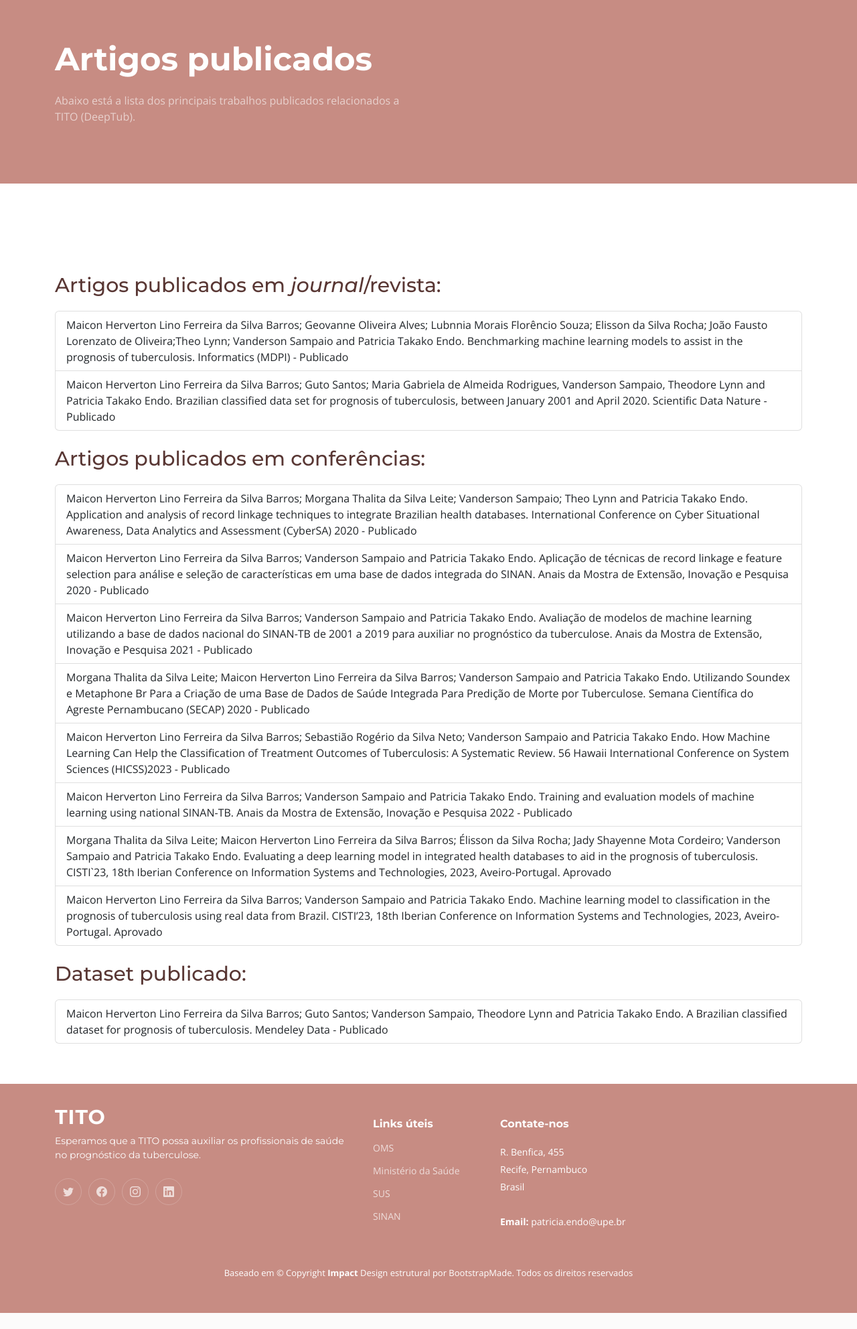
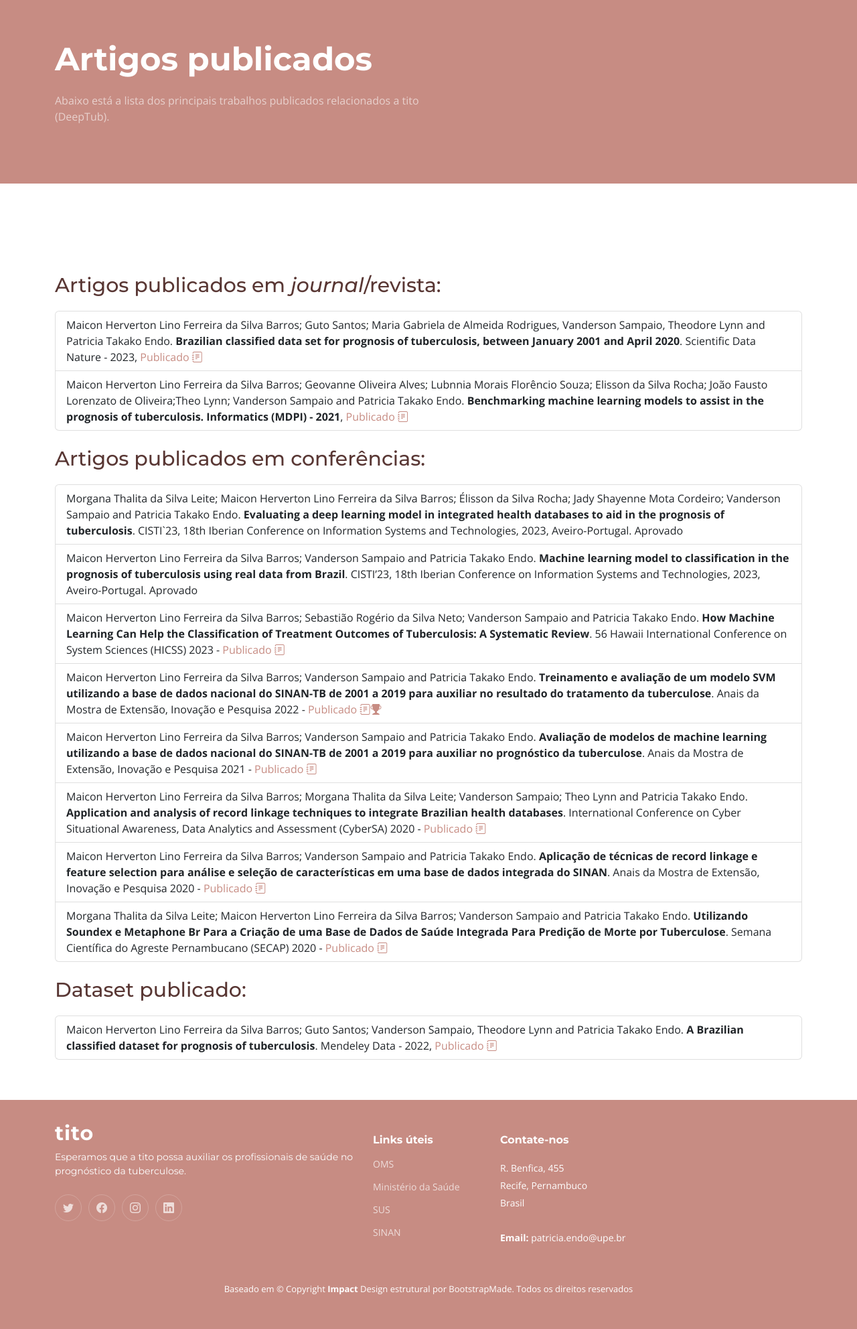
Before and after one commit to maiconlino/deeptubplusplus, a Flask app: page /artigospublicados in a window 1280 px wide. Shown: the part 130-2114 px from the top of the page at 67% size. Before the commit the page ends 2090 px from the top, so only its background shows below. Run offline with Flask 3, Linux system fonts and the light colour scheme; parts of the project's set-up code (start-up, migrations or seed data) failed here and were passed over; some libraries are stand-ins or nearby versions.

Commit message:
Alterações finais da versão protótipo funcional

```diff
--- a/templates/artigospublicados.html
+++ b/templates/artigospublicados.html
@@ -5,7 +5,7 @@
   <meta charset="utf-8">
   <meta content="width=device-width, initial-scale=1.0" name="viewport">
 
-  <title>TITO - Tuberculosis Intelligent TechnolOgy</title>
+  <title>tito - Tuberculosis Intelligent TechnolOgy</title>
   <meta content="" name="description">
   <meta content="" name="keywords">
   <!-- Favicons -->
@@ -101,7 +101,7 @@
       <div class="row gy-5" data-aos="fade-in">
         <div class="col-lg-6 order-2 order-lg-1 d-flex flex-column justify-content-center text-center text-lg-start">
           <h2><span>Artigos publicados</span></h2>
-          <p>Abaixo está a lista dos principais trabalhos publicados relacionados a TITO (DeepTub)</i>.</p>
+          <p>Abaixo está a lista dos principais trabalhos publicados relacionados a tito (DeepTub)</i>.</p>
 
         </div>
 
@@ -131,8 +131,15 @@
         <h2 id="tituloFormulario">Artigos publicados em <i>journal</i>/revista:</h2>
         <div class="list-group">
           <ul class="list-group">
-            <li class="list-group-item">Maicon Herverton Lino Ferreira da Silva Barros; Geovanne Oliveira Alves; Lubnnia Morais Florêncio Souza; Elisson da Silva Rocha; João Fausto Lorenzato de Oliveira;Theo  Lynn; Vanderson Sampaio and Patricia Takako Endo. Benchmarking machine learning models to assist in the prognosis of tuberculosis. Informatics (MDPI) - Publicado</li>
-            <li class="list-group-item">Maicon Herverton Lino Ferreira da Silva Barros; Guto Santos; Maria Gabriela de Almeida Rodrigues, Vanderson Sampaio, Theodore Lynn and Patricia Takako Endo. Brazilian classified data set for prognosis of tuberculosis, between January 2001 and April 2020. Scientific Data Nature - Publicado</li>
+
+            <li class="list-group-item">Maicon Herverton Lino Ferreira da Silva Barros; Guto Santos; Maria Gabriela de Almeida Rodrigues, Vanderson Sampaio, Theodore Lynn and Patricia Takako Endo. <strong>Brazilian classified data set for prognosis of tuberculosis, between January 2001 and April 2020</strong>. Scientific Data Nature - 2023, <a href="https://www.nature.com/articles/s41597-022-01892-4" target="_blank">Publicado <i class="bi bi-journal-text"></i>
+            </a></li>
+
+
+            <li class="list-group-item">Maicon Herverton Lino Ferreira da Silva Barros; Geovanne Oliveira Alves; Lubnnia Morais Florêncio Souza; Elisson da Silva Rocha; João Fausto Lorenzato de Oliveira;Theo  Lynn; Vanderson Sampaio and Patricia Takako Endo. <strong>Benchmarking machine learning models to assist in the prognosis of tuberculosis. Informatics (MDPI) - 2021</strong>, <a href="https://www.mdpi.com/2227-9709/8/2/27" target="_blank">Publicado <i class="bi bi-journal-text"></i>
+            </a>
+            </li>
+
           </ul>
         </div>
 
@@ -140,14 +147,33 @@
         <h2 id="tituloFormulario">Artigos publicados em conferências:</h2>
         <div class="list-group">
           <ul class="list-group">
-            <li class="list-group-item">Maicon Herverton Lino Ferreira da Silva Barros; Morgana Thalita da Silva Leite; Vanderson Sampaio; Theo Lynn and Patricia Takako Endo. Application and analysis of record linkage techniques to integrate Brazilian health databases. International Conference on Cyber Situational Awareness, Data Analytics and Assessment (CyberSA) 2020 - Publicado</li>
-            <li class="list-group-item">Maicon Herverton Lino Ferreira da Silva Barros; Vanderson Sampaio and Patricia Takako Endo. Aplicação de técnicas de record linkage e feature selection para análise e seleção de características em uma base de dados integrada do SINAN. Anais da Mostra de Extensão, Inovação e Pesquisa 2020 - Publicado</li>
-            <li class="list-group-item">Maicon Herverton Lino Ferreira da Silva Barros; Vanderson Sampaio and Patricia Takako Endo. Avaliação de modelos de machine learning utilizando a base de dados nacional do SINAN-TB de 2001 a 2019 para auxiliar no prognóstico da tuberculose. Anais da Mostra de Extensão, Inovação e Pesquisa 2021 - Publicado</li>
-            <li class="list-group-item">Morgana Thalita da Silva Leite; Maicon Herverton Lino Ferreira da Silva Barros; Vanderson Sampaio and Patricia Takako Endo. Utilizando Soundex e Metaphone Br Para a Criação de uma Base de Dados de Saúde Integrada Para Predição de Morte por Tuberculose. Semana Científica do Agreste Pernambucano (SECAP) 2020 - Publicado</li>
-            <li class="list-group-item">Maicon Herverton Lino Ferreira da Silva Barros; Sebastião Rogério da Silva Neto; Vanderson Sampaio and Patricia Takako Endo. How Machine Learning Can Help the Classification of Treatment Outcomes of Tuberculosis: A Systematic Review. 56 Hawaii International Conference on System Sciences (HICSS)2023 - Publicado</li>
-            <li class="list-group-item">Maicon Herverton Lino Ferreira da Silva Barros; Vanderson Sampaio and Patricia Takako Endo. Training and evaluation models of machine learning using national SINAN-TB. Anais da Mostra de Extensão, Inovação e Pesquisa 2022 - Publicado</li>
-            <li class="list-group-item">Morgana Thalita da Silva Leite; Maicon Herverton Lino Ferreira da Silva Barros; Élisson da Silva Rocha; Jady Shayenne Mota Cordeiro; Vanderson Sampaio and Patricia Takako Endo. Evaluating a deep learning model in integrated health databases to aid in the prognosis of tuberculosis. CISTI`23, 18th Iberian Conference on Information Systems and Technologies, 2023, Aveiro-Portugal. Aprovado</li>
-            <li class="list-group-item">Maicon Herverton Lino Ferreira da Silva Barros; Vanderson Sampaio and Patricia Takako Endo. Machine learning model to classification in the prognosis of tuberculosis using real data from Brazil. CISTI’23, 18th Iberian Conference on Information Systems and Technologies, 2023, Aveiro-Portugal. Aprovado</li>
+
+
+            <li class="list-group-item">Morgana Thalita da Silva Leite; Maicon Herverton Lino Ferreira da Silva Barros; Élisson da Silva Rocha; Jady Shayenne Mota Cordeiro; Vanderson Sampaio and Patricia Takako Endo. <strong>Evaluating a deep learning model in integrated health databases to aid in the prognosis of tuberculosis</strong>. CISTI`23, 18th Iberian Conference on Information Systems and Technologies, 2023, Aveiro-Portugal. Aprovado</li>
+
+            <li class="list-group-item">Maicon Herverton Lino Ferreira da Silva Barros; Vanderson Sampaio and Patricia Takako Endo. <strong>Machine learning model to classification in the prognosis of tuberculosis using real data from Brazil</strong>. CISTI’23, 18th Iberian Conference on Information Systems and Technologies, 2023, Aveiro-Portugal. Aprovado</li>
+
+
+            <li class="list-group-item">Maicon Herverton Lino Ferreira da Silva Barros; Sebastião Rogério da Silva Neto; Vanderson Sampaio and Patricia Takako Endo. <strong>How Machine Learning Can Help the Classification of Treatment Outcomes of Tuberculosis: A Systematic Review</strong>. 56 Hawaii International Conference on System Sciences (HICSS) 2023 - <a href="https://scholarspace.manoa.hawaii.edu/items/e05e3760-ea30-4129-9d1c-10c77c52e402" target="_blank">Publicado <i class="bi bi-journal-text"></i>
+            </a></li>
+
+            <li class="list-group-item">Maicon Herverton Lino Ferreira da Silva Barros; Vanderson Sampaio and Patricia Takako Endo. <strong>Treinamento e avaliação de um modelo SVM utilizando a base de dados nacional do SINAN-TB de 2001 a 2019 para auxiliar no resultado do tratamento da tuberculose</strong>. Anais da Mostra de Extensão, Inovação e Pesquisa 2022 - <a href="http://revistas.poli.br/index.php/anais/article/view/2236" target="_blank">Publicado <i class="bi bi-journal-text"></i><i class="bi bi-trophy-fill"></i>
+
+            </a></li>
+
+            <li class="list-group-item">Maicon Herverton Lino Ferreira da Silva Barros; Vanderson Sampaio and Patricia Takako Endo. <strong>Avaliação de modelos de machine learning utilizando a base de dados nacional do SINAN-TB de 2001 a 2019 para auxiliar no prognóstico da tuberculose</strong>. Anais da Mostra de Extensão, Inovação e Pesquisa 2021 - <a href="http://revistas.poli.br/index.php/anais/article/view/1779" target="_blank">Publicado <i class="bi bi-journal-text"></i></a></li>
+
+
+
+            <li class="list-group-item">Maicon Herverton Lino Ferreira da Silva Barros; Morgana Thalita da Silva Leite; Vanderson Sampaio; Theo Lynn and Patricia Takako Endo. <strong>Application and analysis of record linkage techniques to integrate Brazilian health databases</strong>. International Conference on Cyber Situational Awareness, Data Analytics and Assessment (CyberSA) 2020 - <a href="https://ieeexplore.ieee.org/document/9139699" target="_blank">Publicado <i class="bi bi-journal-text"></i>
+            </a></li>
+
+            <li class="list-group-item">Maicon Herverton Lino Ferreira da Silva Barros; Vanderson Sampaio and Patricia Takako Endo. <strong>Aplicação de técnicas de record linkage e feature selection para análise e seleção de características em uma base de dados integrada do SINAN</strong>. Anais da Mostra de Extensão, Inovação e Pesquisa 2020 - <a href="http://revistas.poli.br/index.php/anais/article/view/1483" target="_blank">Publicado <i class="bi bi-journal-text"></i>
+            </a></li>
+
+            <li class="list-group-item">Morgana Thalita da Silva Leite; Maicon Herverton Lino Ferreira da Silva Barros; Vanderson Sampaio and Patricia Takako Endo. <strong>Utilizando Soundex e Metaphone Br Para a Criação de uma Base de Dados de Saúde Integrada Para Predição de Morte por Tuberculose</strong>. Semana Científica do Agreste Pernambucano (SECAP) 2020 - <a href="https://www.scribd.com/document/526904257/Anais-II-Secap-2020" target="_blank">Publicado <i class="bi bi-journal-text"></i>
+            </a></li>
+
 
           </ul>
         </div>
@@ -156,7 +182,8 @@
         <h2 id="tituloFormulario">Dataset publicado:</h2>
         <div class="list-group">
           <ul class="list-group">
-            <li class="list-group-item">Maicon Herverton Lino Ferreira da Silva Barros; Guto Santos; Vanderson Sampaio, Theodore Lynn and Patricia Takako Endo. A Brazilian classified dataset for prognosis of tuberculosis. Mendeley Data - Publicado</li>
+            <li class="list-group-item">Maicon Herverton Lino Ferreira da Silva Barros; Guto Santos; Vanderson Sampaio, Theodore Lynn and Patricia Takako Endo. <strong>A Brazilian classified dataset for prognosis of tuberculosis</strong>. Mendeley Data - 2022, <a href="https://data.mendeley.com/datasets/fkpfd5b9n9" target="_blank">Publicado <i class="bi bi-journal-text"></i>
+            </a></li>
           </ul>
         </div>
 
@@ -172,9 +199,9 @@
       <div class="row gy-4">
         <div class="col-lg-5 col-md-12 footer-info">
           <a href="index.html" class="logo d-flex align-items-center">
-            <span>TITO</span>
+            <span>tito</span>
           </a>
-          <p>Esperamos que a TITO possa auxiliar os profissionais de saúde no prognóstico da tuberculose.</p>
+          <p>Esperamos que a tito possa auxiliar os profissionais de saúde no prognóstico da tuberculose.</p>
           <div class="social-links d-flex mt-4">
             <a href="#" class="twitter"><i class="bi bi-twitter"></i></a>
             <a href="#" class="facebook"><i class="bi bi-facebook"></i></a>
--- a/templates/prognostico.html
+++ b/templates/prognostico.html
@@ -5,7 +5,7 @@
   <meta charset="utf-8">
   <meta content="width=device-width, initial-scale=1.0" name="viewport">
 
-  <title>TITO - Tuberculosis Intelligent TechnolOgy</title>
+  <title>tito - Tuberculosis Intelligent TechnolOgy</title>
   <meta content="" name="description">
   <meta content="" name="keywords">
 
@@ -357,9 +357,9 @@ function submeterFormulario() {
       <div class="row gy-4">
         <div class="col-lg-5 col-md-12 footer-info">
           <a href="index.html" class="logo d-flex align-items-center">
-            <span>TITO</span>
+            <span>tito</span>
           </a>
-          <p>Esperamos que a TITO possa auxiliar os profissionais de saúde no prognóstico da tuberculose.</p>
+          <p>Esperamos que a tito possa auxiliar os profissionais de saúde no prognóstico da tuberculose.</p>
           <div class="social-links d-flex mt-4">
             <a href="https://www.instagram.com/dotlabbrazil/" class="instagram"><i class="bi bi-instagram"></i></a>
 
--- a/templates/resultado_prognostico.html
+++ b/templates/resultado_prognostico.html
@@ -5,7 +5,7 @@
   <meta charset="utf-8">
   <meta content="width=device-width, initial-scale=1.0" name="viewport">
 
-  <title>TITO - Tuberculosis Intelligent TechnolOgy</title>
+  <title>tito - Tuberculosis Intelligent TechnolOgy</title>
   <meta content="" name="description">
   <meta content="" name="keywords">
 
@@ -158,9 +158,9 @@
       <div class="row gy-4">
         <div class="col-lg-5 col-md-12 footer-info">
           <a href="index.html" class="logo d-flex align-items-center">
-            <span>TITO</span>
+            <span>tito</span>
           </a>
-          <p>Esperamos que a TITO possa auxiliar os profissionais de saúde no prognóstico da tuberculose.</p>
+          <p>Esperamos que a tito possa auxiliar os profissionais de saúde no prognóstico da tuberculose.</p>
           <div class="social-links d-flex mt-4">
             <a href="https://www.instagram.com/dotlabbrazil/" class="instagram"><i class="bi bi-instagram"></i></a>
           </div>
```
Also changed, not shown: templates/index.html (+26 -4 lines), 1 other file.
